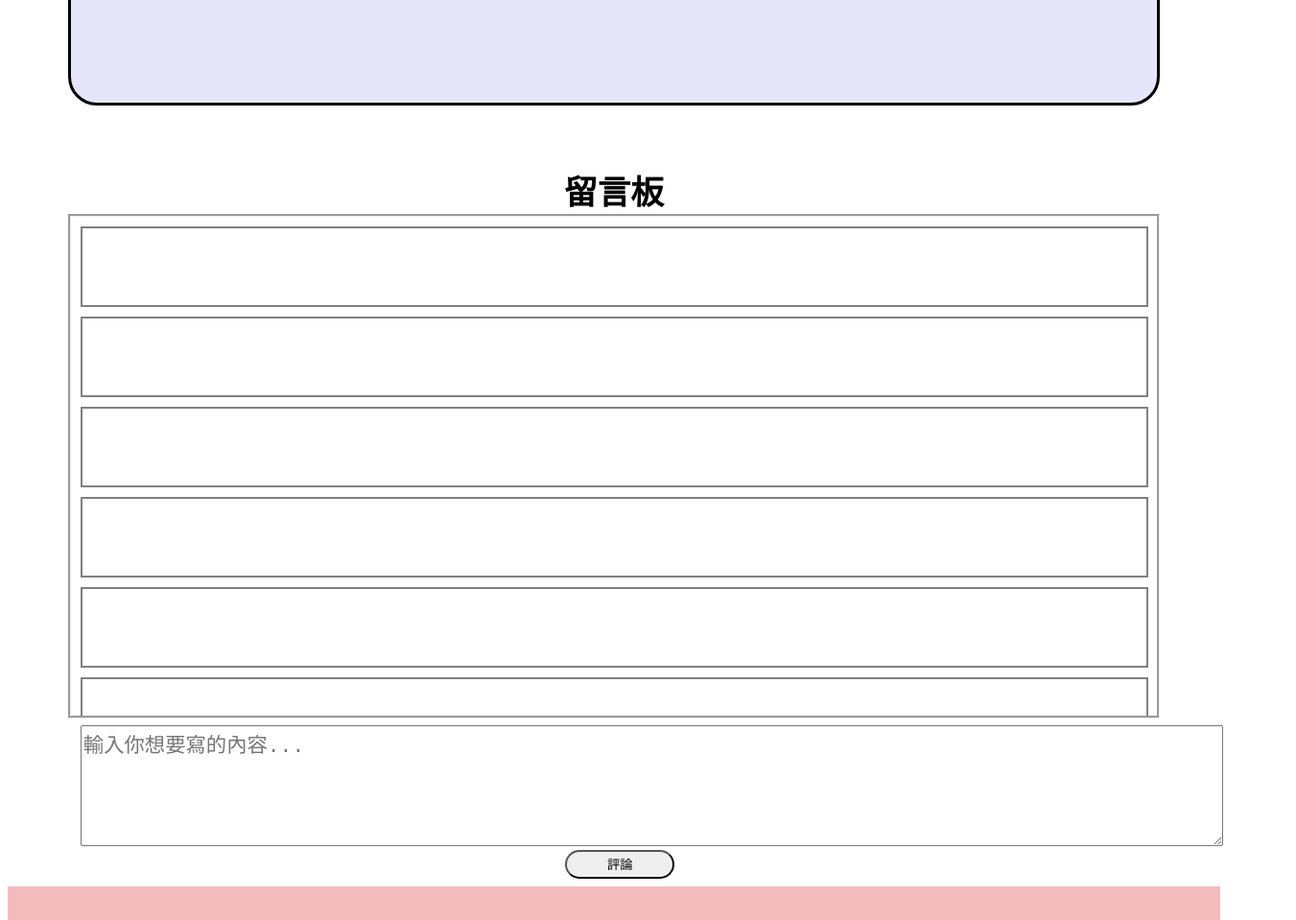
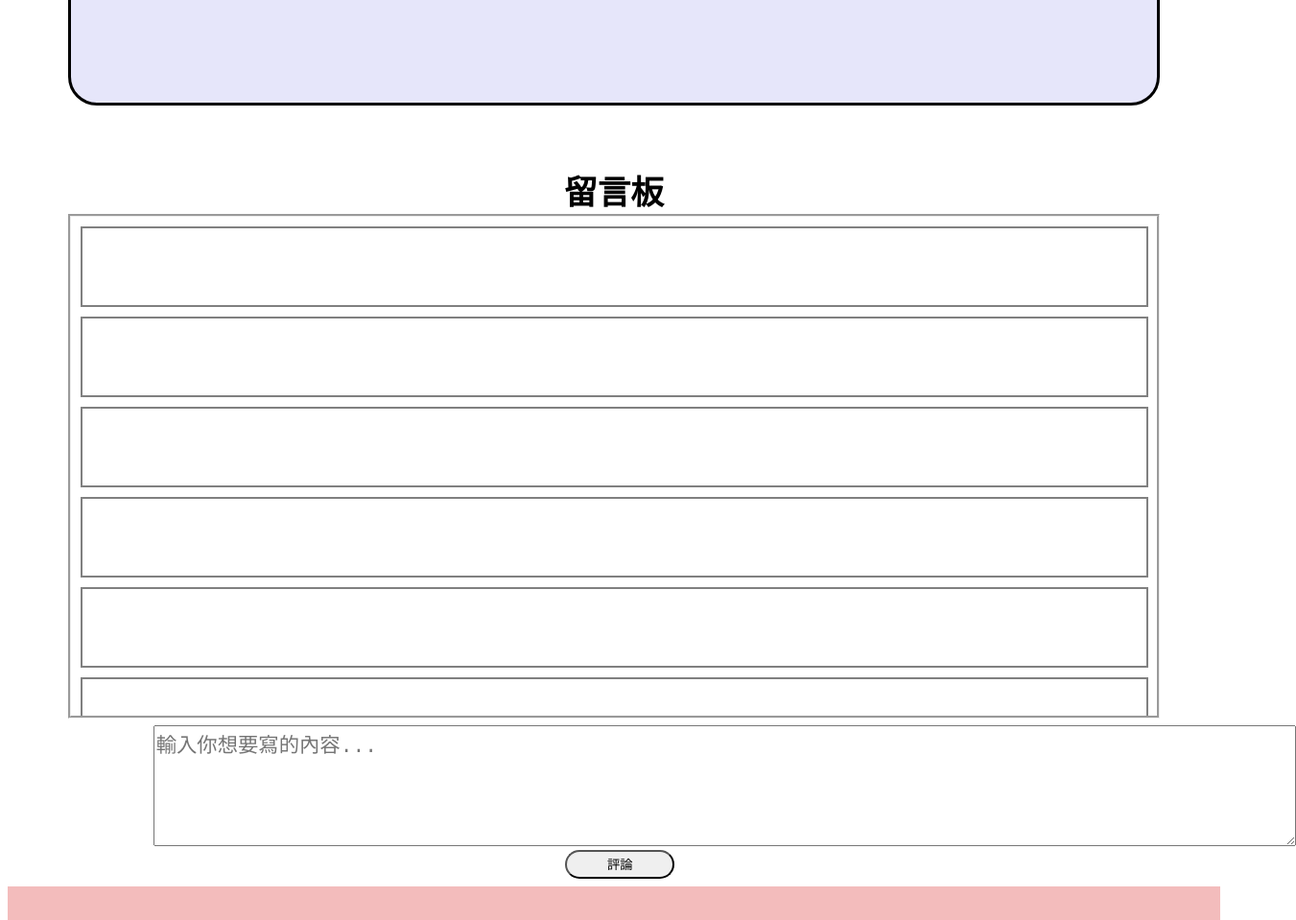
Before and after one commit to jiayu0423/jiayu.github.io, a plain HTML site: page html/merchandise/bag1.html in a window 1280 px wide. Shown: the part 549-1508 px from the top of the page at 96% size, 1351 px wide, since content can reach past the window. Drawn offline with Linux system fonts and the light colour scheme.

Commit message:
change
new

```diff
--- a/html/merchandise/merchandise.css
+++ b/html/merchandise/merchandise.css
@@ -200,7 +200,7 @@ input[type="button"]{
 
 .comment{
     text-align: left;
-    margin-left: 6%;
+    margin-left: 12%;
     font-size: 16pt;
 }
 
```
